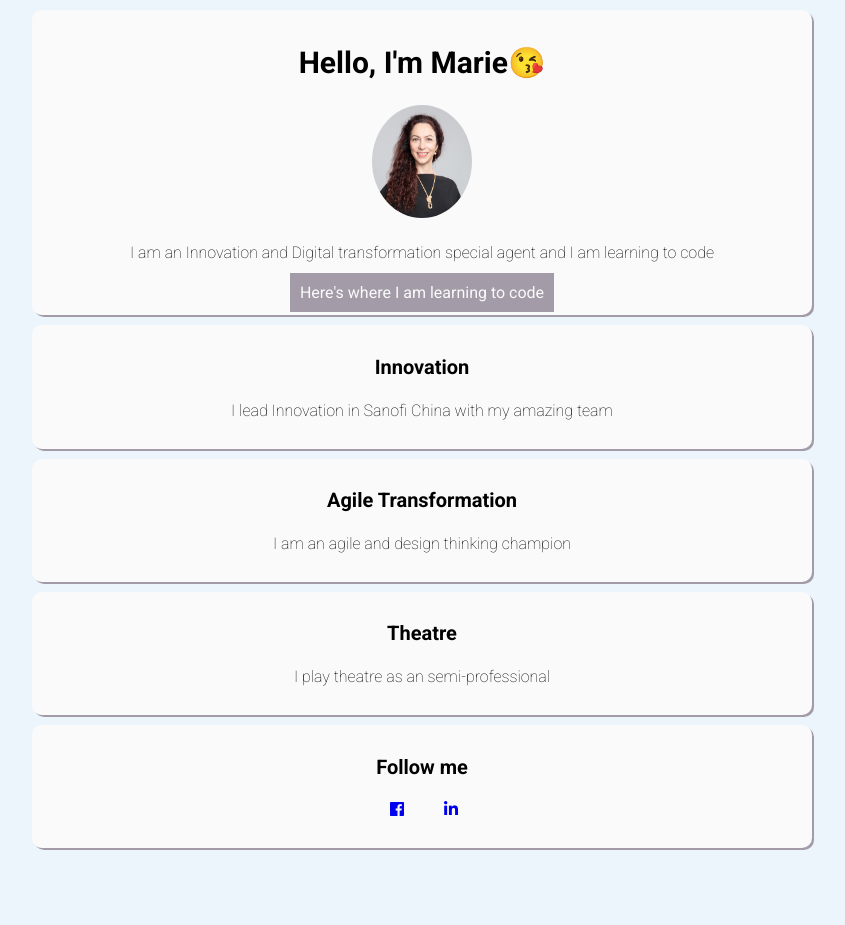
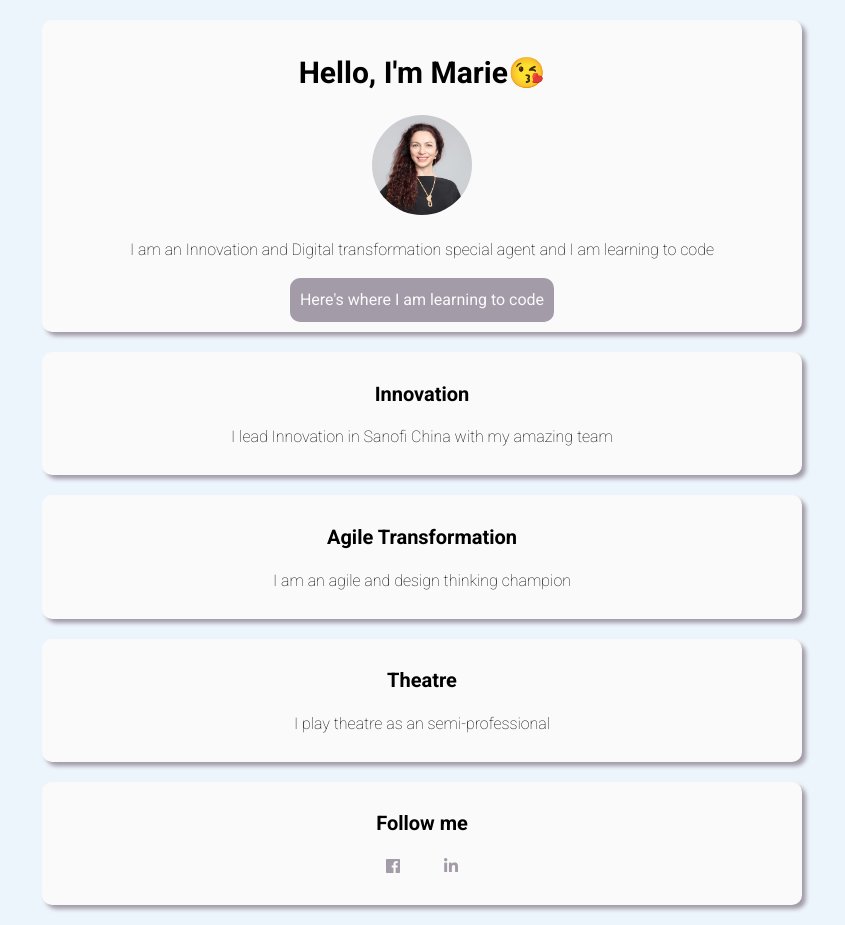
Before and after one commit to sunny-day79/-my_profile, a plain HTML site: page index.html in a window 1280 px wide. Shown: the whole page, without its empty margins (218-1063 px from the left). Before the commit the page ends 858 px from the top, so only its background shows below. Drawn offline with Linux system fonts and the light colour scheme.

Commit message:
update css further

```diff
--- a/index.html
+++ b/index.html
@@ -2,6 +2,7 @@
 <html>
   <head>
     <meta charset="utf-8">
+    <meta name="viewport" content="width=device-width, initial-scale=1">
     <title>My profile page</title>
     <meta name="description" content="This is Marie's profile page">
     <link rel="stylesheet" href="https://use.fontawesome.com/releases/v5.6.3/css/all.css">
@@ -15,7 +16,7 @@
         <h1>Hello, I'm Marie😘</h1>
         <img src="images/Marie.png" alt="Marie's profile picture" class="image-circle">
         <p>I am an Innovation and Digital transformation special agent and I am learning to code</p>
-        <a href="https://www.lewagon.com/" class="gray-link">Here's where I am learning to code</a>
+        <a href="https://www.lewagon.com/" target="_blank" class="btn-gray">Here's where I am learning to code</a>
       </div>
 
       <div class="card-white">
@@ -36,11 +37,11 @@
       <div class="card-white">
         <h2>Follow me</h2>
         <ul class="list-inline">
-          <li class="logo">
-              <a href="https://www.facebook.com/"><i class="fab fa-facebook"></i></a>
+          <li>
+              <a class="logo" href="https://www.facebook.com/" target="_blank"><i class="fab fa-facebook"></i></a>
           </li>
-          <li class="logo">
-              <a href="https://www.linkedin.com/hp/"><i class="fab fa-linkedin-in"></i></a>
+          <li>
+              <a class="logo" href="https://www.linkedin.com/hp/" target="_blank"><i class="fab fa-linkedin-in"></i></a>
           </li>
         </ul>
       </div>
--- a/style.css
+++ b/style.css
@@ -7,12 +7,12 @@ body {
 
 h1 {
   font-size: 30px;
-  font-weight: 700px;
+  font-weight: 700;
 }
 
 h2 {
   font-size: 20px;
-  font-weight: 400px;
+  font-weight: bold;
 }
 
 p {
@@ -20,31 +20,39 @@ p {
 
 }
 
-.gray-link {
+.btn-gray {
+  text-decoration: none;
+  color:rgb(250, 250, 250);
   background-color: #A39BA8;
-  color:rgb(250, 250, 250);
   padding:10px;
-  text-decoration: none;
+  border-radius: 10px;
+  display: inline-block;
 }
-.gray-link:hover {
+
+.btn-gray:hover {
+  color:rgb(0,0,0);
   background-color: #B8C5D6;
+  transition: 0.5s;
+}
+
+.container {
+  width: 800px;
+  margin: 0px auto;
 }
 
 .card-white {
   background-color: rgb(250, 250, 250);
   border-radius: 10px;
-  box-shadow: 2px 2px #A39BA8;
+  box-shadow: 4px 4px 4px #A39BA8;
   padding: 10px;
-  margin: 10px;
+  margin: 20px;
+
 }
+
 .image-circle {
   border-radius: 50%;
   width: 100px;
-}
-
-.container {
-  width: 800px;
-  margin: 0 auto;
+  height: 100px;
 }
 
 .list-inline > li {
@@ -56,5 +64,28 @@ p {
   padding-left: 0px;
 }
 .logo {
-  width: 10px;
+  color:#A39BA8;
 }
+
+.logo:hover {
+  color: #B8C5D6;
+}
+
+@media (max-width: 960px) {
+  /* For a screen < 960px, this CSS will be read */
+  .container {
+    width: 700px;
+  }
+}
+@media (max-width: 720px) {
+  /* For a screen < 720px, this CSS will be read */
+  .container {
+    width: 500px;
+  }
+}
+@media (max-width: 540px) {
+  /* For a screen < 540px, this CSS will be read */
+  .container {
+    width: 300px;
+  }
+}
```
